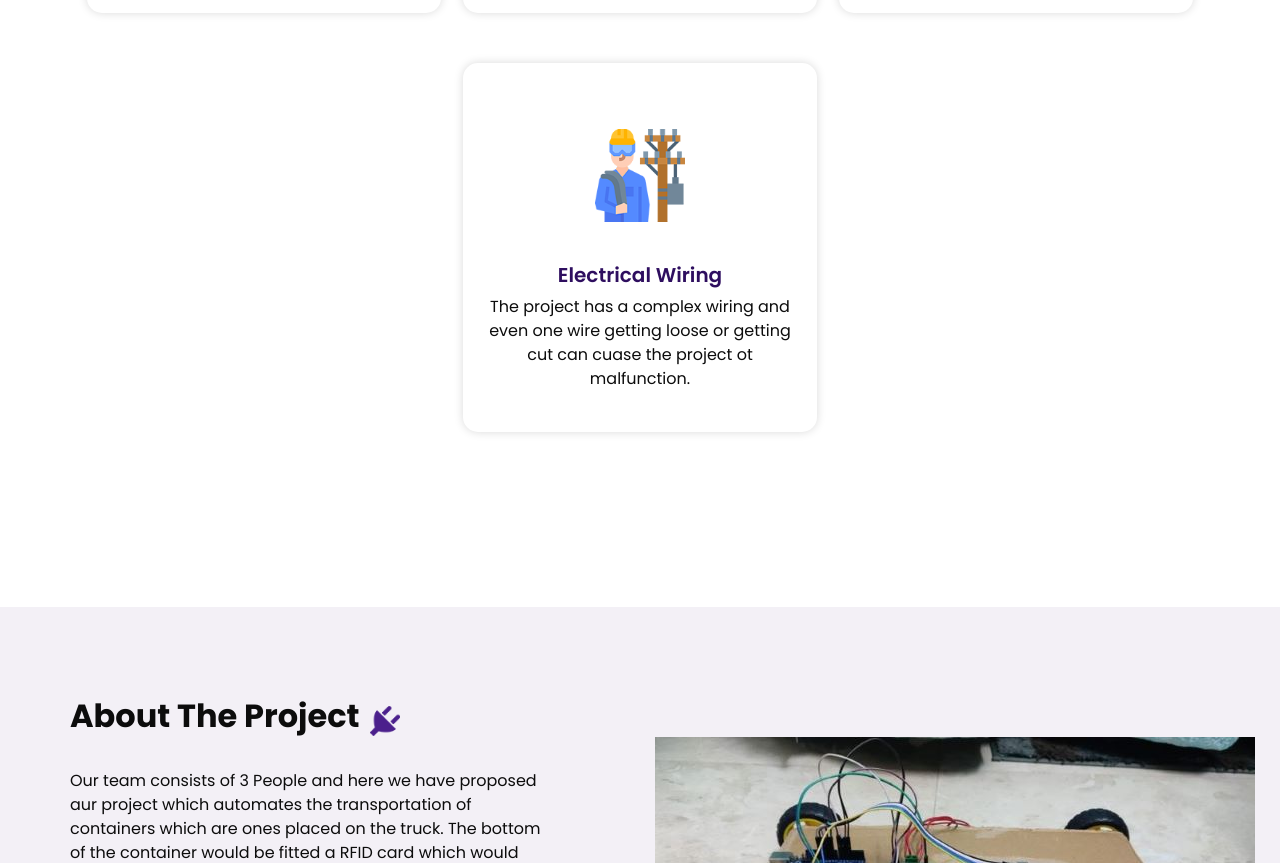
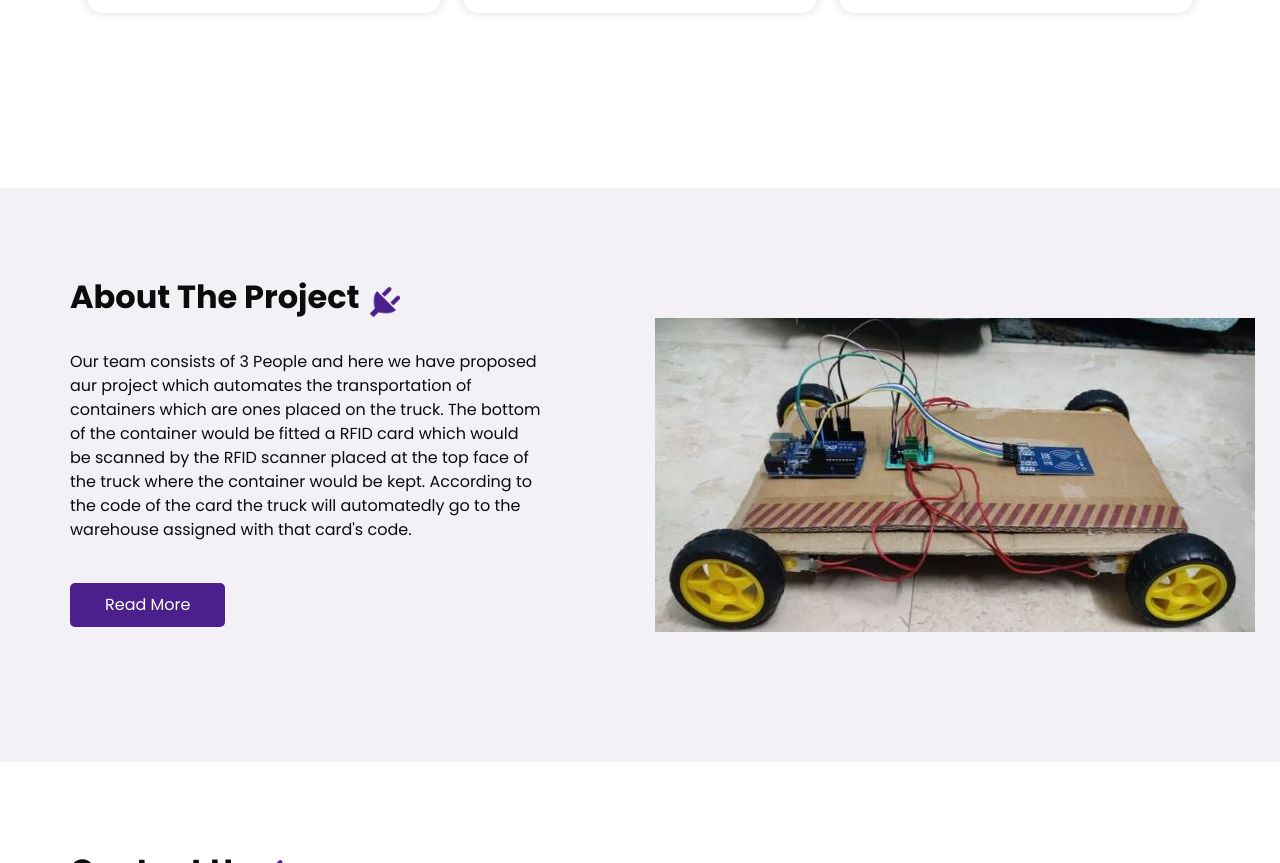
Before and after one commit to vyomdwivedi/SIH-Website, a plain HTML site: page index.html in a window 1280 px wide. Shown: the part 1288-2151 px from the top of the page. Drawn offline with nearby package versions, Linux system fonts and the light colour scheme.

Commit message:
Update index.html

```diff
--- a/index.html
+++ b/index.html
@@ -150,19 +150,6 @@
               </p>
             </div>
           </div>
-          <div class="box">
-            <div class="img-box">
-              <img src="resources/s4.png" class="img1" alt="">
-            </div>
-            <div class="detail-box">
-              <h5>
-                Electrical Wiring
-              </h5>
-              <p>
-                The project has a complex wiring and even one wire getting loose or getting cut can cuase the project ot malfunction.
-              </p>
-            </div>
-          </div>
         </div>
         <div class="btn-box">
         </div>
```
